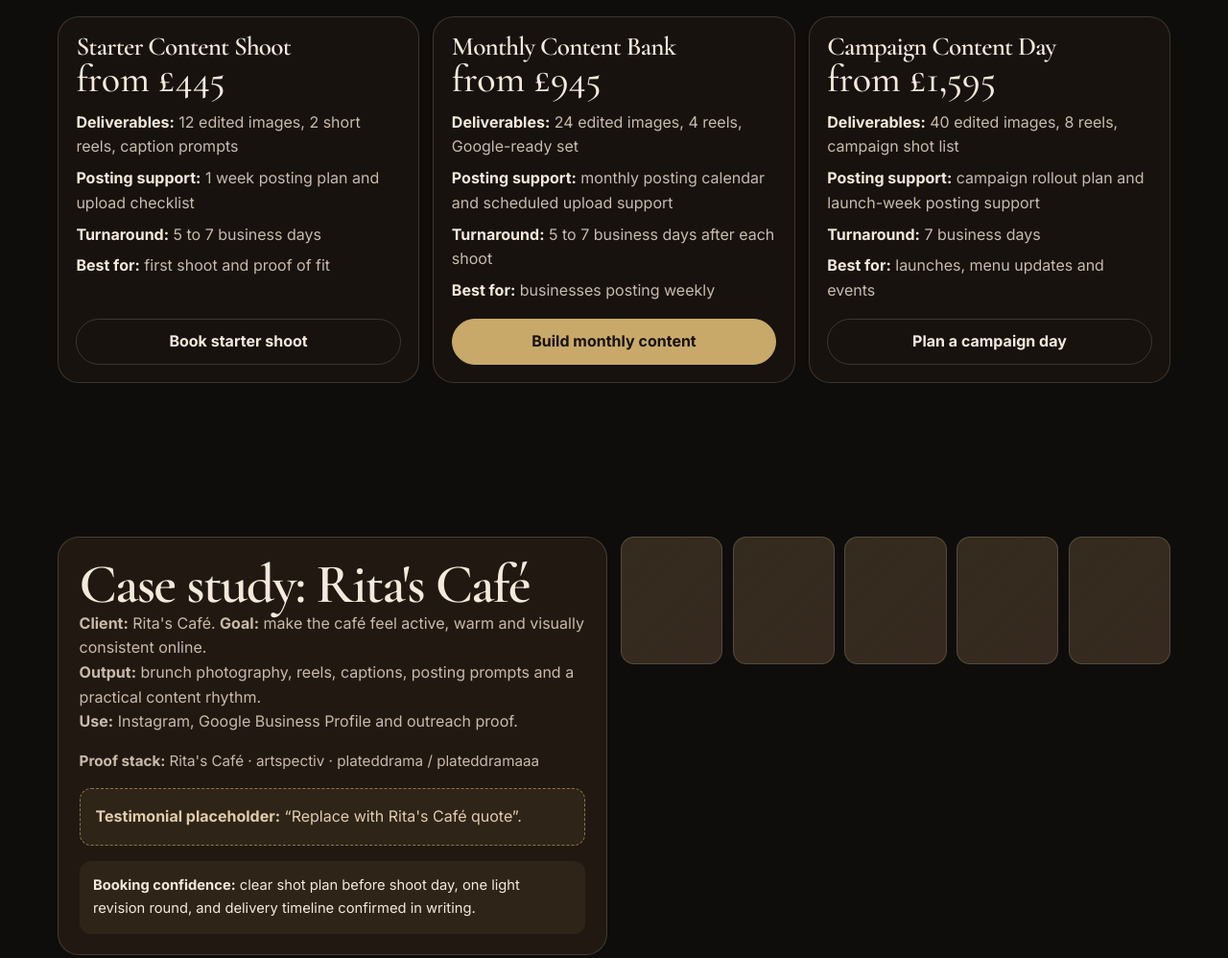
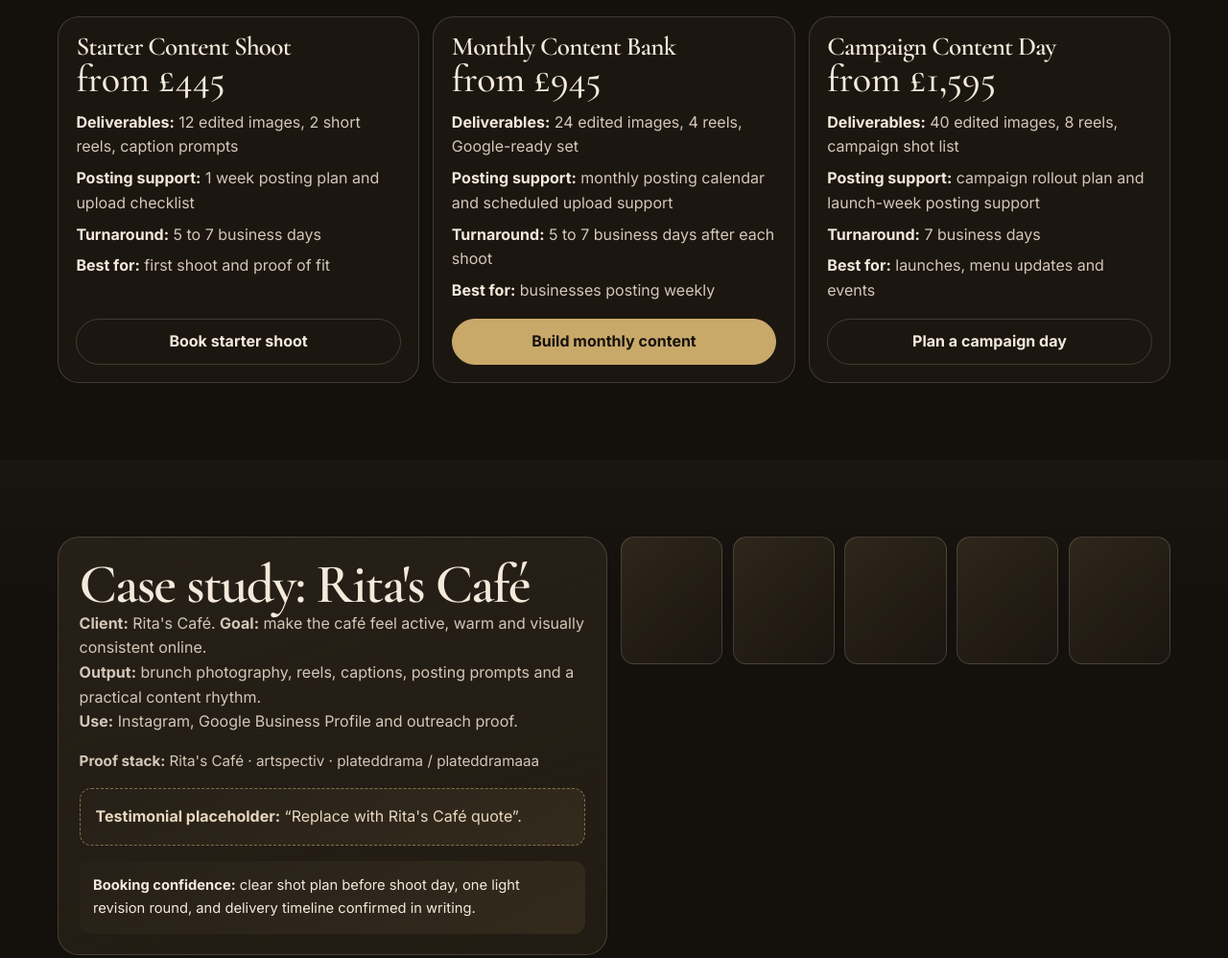
Before and after one commit to sidspectiv/artspectiv-studio, a plain HTML site: page index.html in a window 1280 px wide. Shown: the part 1627-2625 px from the top of the page at 96% size. Drawn offline with nearby package versions, Linux system fonts and the light colour scheme.

Commit message:
Refine warm dark color system and surface styling

```diff
--- a/index.html
+++ b/index.html
@@ -17,12 +17,12 @@
   <link rel="preconnect" href="https://fonts.gstatic.com" crossorigin>
   <link href="https://fonts.googleapis.com/css2?family=Cormorant+Garamond:wght@500;600;700&family=Inter:wght@400;500;600;700&display=swap" rel="stylesheet">
   <style>
-    :root{--bg:#0f0d0b;--panel:#17120e;--panel-soft:#211911;--text:#f4e9db;--muted:#c9baab;--gold:#c8a96a;--line:rgba(244,233,219,.16);--max:1160px;--r:22px}
+    :root{--bg:#14100c;--panel:#1c1611;--panel-soft:#262018;--text:#f4e9db;--muted:#d4c7b8;--gold:#c8a96a;--line:rgba(244,233,219,.17);--max:1160px;--r:22px}
     *{box-sizing:border-box;margin:0;padding:0}html{scroll-behavior:smooth}
-    body{font-family:Inter,system-ui,sans-serif;background:radial-gradient(circle at left top,rgba(200,169,106,.16),transparent 30rem),radial-gradient(circle at right top,rgba(89,58,32,.22),transparent 38rem),var(--bg);color:var(--text);line-height:1.6}
+    body{font-family:Inter,system-ui,sans-serif;background:radial-gradient(circle at 16% 8%,rgba(200,169,106,.14),transparent 34rem),var(--bg);color:var(--text);line-height:1.6}
     a{color:inherit;text-decoration:none}img{width:100%;height:100%;object-fit:cover;display:block}
     .wrap{width:min(var(--max),calc(100% - 1.5rem));margin:auto}
-    section{padding:3.75rem 0}.stack>*+*{margin-top:1rem}
+    section{padding:3.75rem 0;background:linear-gradient(180deg,rgba(255,255,255,.02),rgba(255,255,255,0) 26%)}.stack>*+*{margin-top:1rem}
     h1,h2,h3{font-family:"Cormorant Garamond",serif;line-height:.96;letter-spacing:-.03em;font-weight:600}
     h1{font-size:clamp(2.5rem,10vw,4.7rem);max-width:15ch}h2{font-size:clamp(2rem,8vw,3.6rem);max-width:18ch}h3{font-size:1.7rem}
     .intro{color:var(--muted);max-width:64ch}
@@ -37,7 +37,7 @@
     .brand{font-size:.78rem;letter-spacing:.08em;text-transform:uppercase;font-weight:700}
     .links{display:none;color:var(--muted);font-size:.9rem;gap:1rem}
 
-    .hero{min-height:calc(100vh - 66px);display:grid;align-items:end;padding:2.8rem 0 2rem}
+    .hero{min-height:calc(100vh - 66px);display:grid;align-items:end;padding:2.8rem 0 2rem;background:linear-gradient(180deg,rgba(200,169,106,.06),rgba(20,16,12,0) 38%)}
     .hero-grid{display:grid;grid-template-columns:1fr;gap:1.1rem;align-items:end}
     .hero-media{border:1px solid var(--line);border-radius:1.35rem;min-height:22rem;overflow:hidden;background:linear-gradient(135deg,rgba(200,169,106,.2),rgba(63,45,32,.88))}
     .hero-fallback{padding:1rem;color:var(--muted);font-size:.9rem}
@@ -48,24 +48,24 @@
     .strip .wrap{display:grid;grid-template-columns:1fr;gap:.45rem}
 
     .grid{display:grid;grid-template-columns:1fr;gap:.9rem;margin-top:1.2rem}
-    .card{border:1px solid var(--line);border-radius:var(--r);background:linear-gradient(145deg,rgba(255,255,255,.04),rgba(255,255,255,.015));padding:1.15rem}
+    .card{border:1px solid var(--line);border-radius:var(--r);background:var(--panel);padding:1.15rem}
     .service{background:var(--panel);display:flex;flex-direction:column;justify-content:space-between;gap:1rem}
     .price{font-size:2.5rem;font-family:"Cormorant Garamond",serif;line-height:1}
     .meta-list{list-style:none;display:grid;gap:.45rem;margin-top:.8rem;color:var(--muted)}
     .meta-list li strong{color:var(--text)}
 
-    .case-copy{padding:1.35rem;border:1px solid var(--line);background:var(--panel-soft);border-radius:var(--r)}
-    .testimonial{margin-top:1rem;padding:1rem;border:1px dashed rgba(200,169,106,.62);border-radius:12px;color:#e0ccae;background:rgba(200,169,106,.08)}
+    .case-copy{padding:1.35rem;border:1px solid var(--line);background:linear-gradient(160deg,var(--panel-soft),rgba(200,169,106,.08));border-radius:var(--r)}
+    .testimonial{margin-top:1rem;padding:1rem;border:1px dashed rgba(200,169,106,.58);border-radius:12px;color:#e7d7bf;background:linear-gradient(150deg,var(--panel-soft),rgba(200,169,106,.1))}
     .proof{margin-top:1rem;color:var(--muted);font-size:.95rem}
-    .trust-note{margin-top:1rem;padding:.9rem;border-radius:12px;background:rgba(200,169,106,.08);font-size:.92rem}
+    .trust-note{margin-top:1rem;padding:.9rem;border-radius:12px;background:linear-gradient(145deg,var(--panel-soft),rgba(200,169,106,.1));font-size:.92rem}
 
     .portfolio-grid{display:grid;grid-template-columns:repeat(2,1fr);gap:.65rem}
     .portfolio-group{margin-top:1.6rem}.portfolio-group h3{font-size:1.5rem;margin-bottom:.55rem}
-    .ph{border:1px solid var(--line);border-radius:14px;aspect-ratio:4/5;overflow:hidden;background:linear-gradient(135deg,rgba(200,169,106,.2),rgba(62,47,36,.85))}
+    .ph{border:1px solid var(--line);border-radius:14px;aspect-ratio:4/5;overflow:hidden;background:linear-gradient(135deg,rgba(200,169,106,.14),rgba(28,22,17,.95))}
 
-    details{border:1px solid var(--line);border-radius:12px;background:rgba(255,255,255,.02);padding:.85rem 1rem}
+    details{border:1px solid var(--line);border-radius:12px;background:var(--panel);padding:.85rem 1rem}
     details+details{margin-top:.7rem}summary{cursor:pointer;font-weight:600}
-    .final-cta{padding:2rem 1.15rem;border:1px solid var(--line);border-radius:1.3rem;background:linear-gradient(145deg,rgba(200,169,106,.14),rgba(255,255,255,.02));text-align:center}
+    .final-cta{padding:2rem 1.15rem;border:1px solid var(--line);border-radius:1.3rem;background:linear-gradient(145deg,var(--panel-soft),rgba(200,169,106,.12));text-align:center}
     .contact-note{margin-top:.8rem;color:var(--muted);font-size:.9rem}
     .sticky-cta{position:fixed;left:.75rem;right:.75rem;bottom:.75rem;z-index:40}
     .sticky-cta .btn{width:100%;box-shadow:0 10px 24px rgba(0,0,0,.35)}
```
